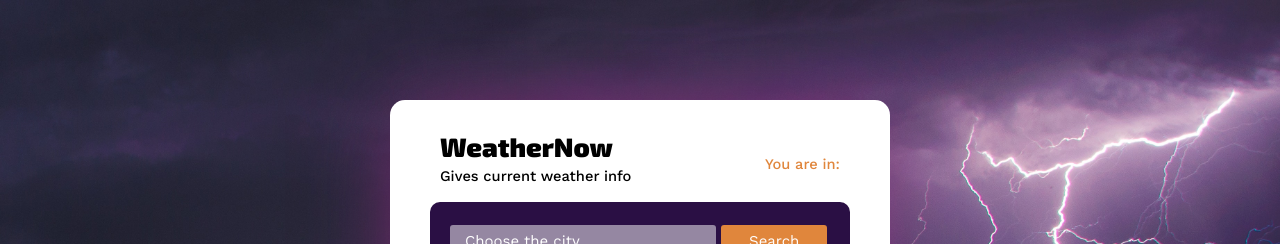
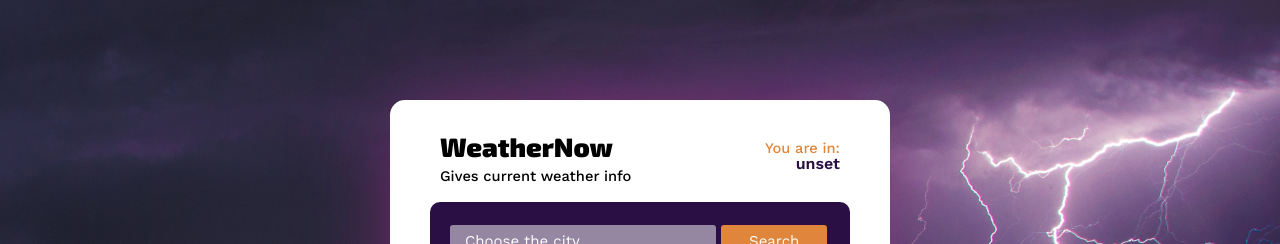
Before and after one commit to botsula/weather_app, a React (Create React App) app: page / in a window 1280 px wide. Shown: the top 244 px of the page. Built offline with nearby package versions, Linux system fonts and the light colour scheme; no server answers.

Commit message:
added readme

```diff
--- a/src/components/Geocoding.js
+++ b/src/components/Geocoding.js
@@ -93,7 +93,7 @@ const Geocoding = ({ apiResponse }) => {
         <p>
           You are in:
           <br />
-          <b>{userCity}</b>
+      <b>{userCity} {process.env.WEATHER_API_KEY}</b>
         </p>
       )}
     </div>
```
Also changed, not shown: 2 other files (tests, documents, lock files or other folders).
